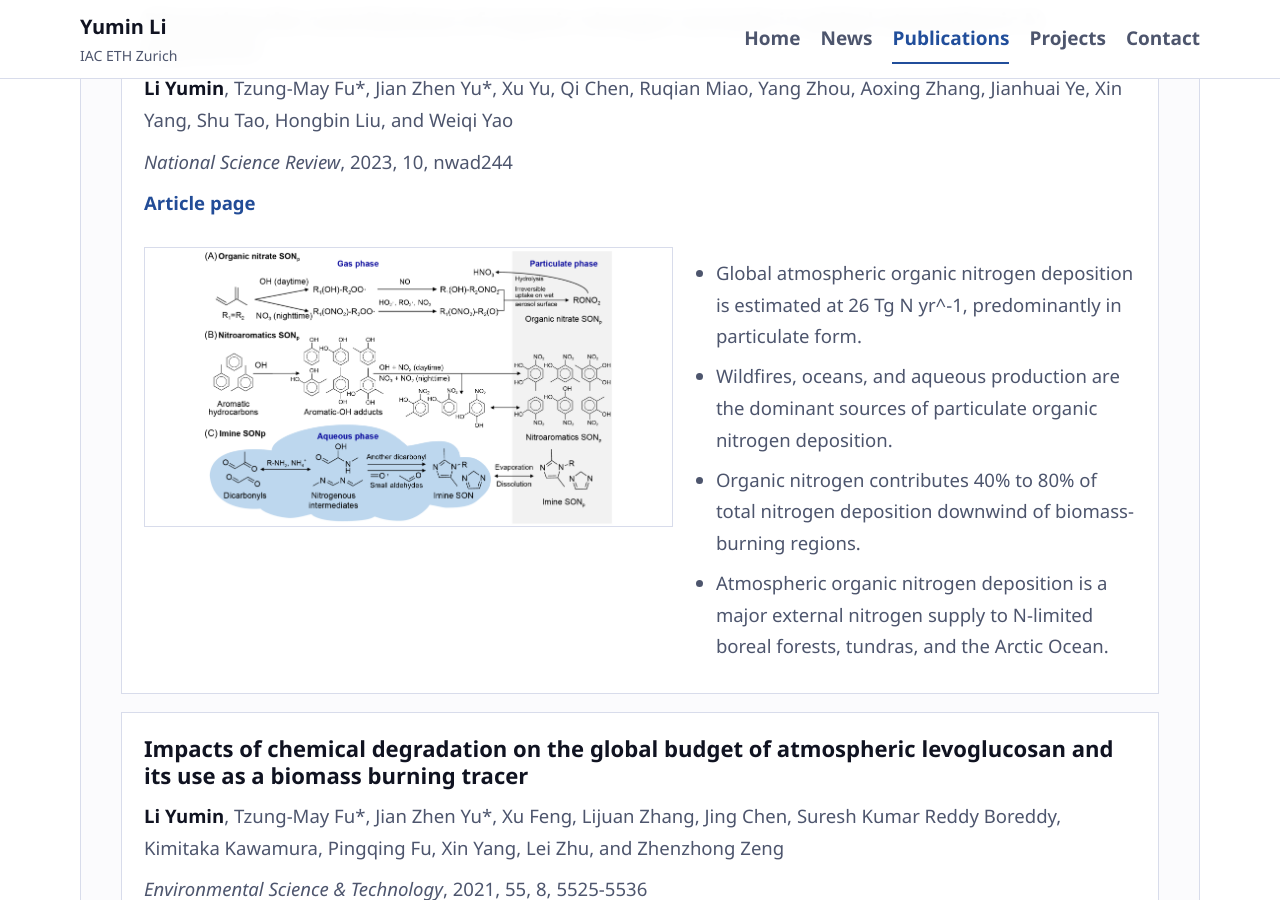
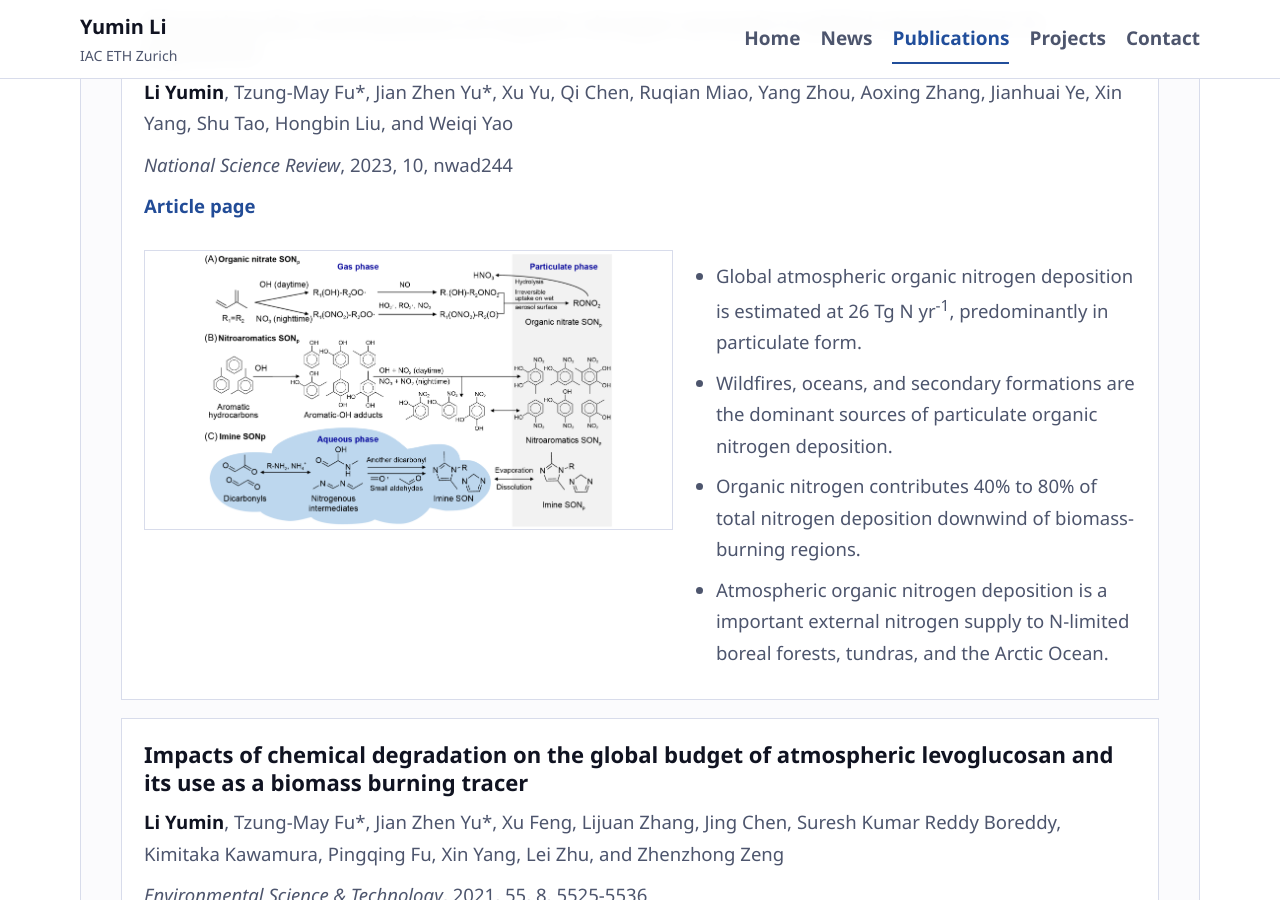
Before and after one commit to LianHeng-Li/Website, a Jekyll site: the page built from publications/index.md, in a window 1280 px wide and 900 px high, scrolled down 1738 px. Built offline with Jekyll 4.4.1, drawn with Linux system fonts in a browser that asks for light colours; some of the changed text lies outside the part shown.

Commit message:
Add files via upload

```diff
--- a/_data/publications.yml
+++ b/_data/publications.yml
@@ -11,7 +11,7 @@
   highlights:
     - "BrN contributes 76% of organic aerosol light absorption over the U.S. and 61% globally, with biomass burning as the largest source."
     - "BrN absorptive capacity decreases significantly with aging, with variability driven by seasonal and spatial factors."
-    - "BrN accounts for 18% of the global absorptive direct radiative effect of carbonaceous aerosols, with a mean radiative forcing of 0.034 W/m^2."
+    - "BrN accounts for 18% of the global absorptive direct radiative effect of carbonaceous aerosols, with a mean radiative forcing of 0.034 W/m<sup>2</sup>."
     - "The study provides a nitrogen-focused approach to assessing the climate impacts of organic aerosols, emphasizing chemical evolution and radiative absorption."
 
 - order: 2
@@ -40,10 +40,10 @@
   article_url: "https://doi.org/10.1093/nsr/nwad244"
   image: "/publications/images/Li%20Yumin%20NSR%202023.png"
   highlights:
-    - "Global atmospheric organic nitrogen deposition is estimated at 26 Tg N yr^-1, predominantly in particulate form."
-    - "Wildfires, oceans, and aqueous production are the dominant sources of particulate organic nitrogen deposition."
+    - "Global atmospheric organic nitrogen deposition is estimated at 26 Tg N yr<sup>-1</sup>, predominantly in particulate form."
+    - "Wildfires, oceans, and secondary formations are the dominant sources of particulate organic nitrogen deposition."
     - "Organic nitrogen contributes 40% to 80% of total nitrogen deposition downwind of biomass-burning regions."
-    - "Atmospheric organic nitrogen deposition is a major external nitrogen supply to N-limited boreal forests, tundras, and the Arctic Ocean."
+    - "Atmospheric organic nitrogen deposition is a important external nitrogen supply to N-limited boreal forests, tundras, and the Arctic Ocean."
 
 - order: 4
   home_rank: 4
@@ -73,7 +73,7 @@
   image: "/publications/images/Zhang%20Aoxing%202026%20ACP.png"
   highlights:
     - "The study presents an improved global simulation of atmospheric glyoxal using updated emissions and chemistry in GEOS-Chem."
-    - "Improved terrestrial precursor treatment substantially reduces the model low bias against land observations."
+    - "Improved precursor treatment substantially reduces the model low bias against observations."
     - "The revised glyoxal budget implies stronger atmospheric oxidation capacity and enhanced SOA formation."
 
 - order: 6
```
